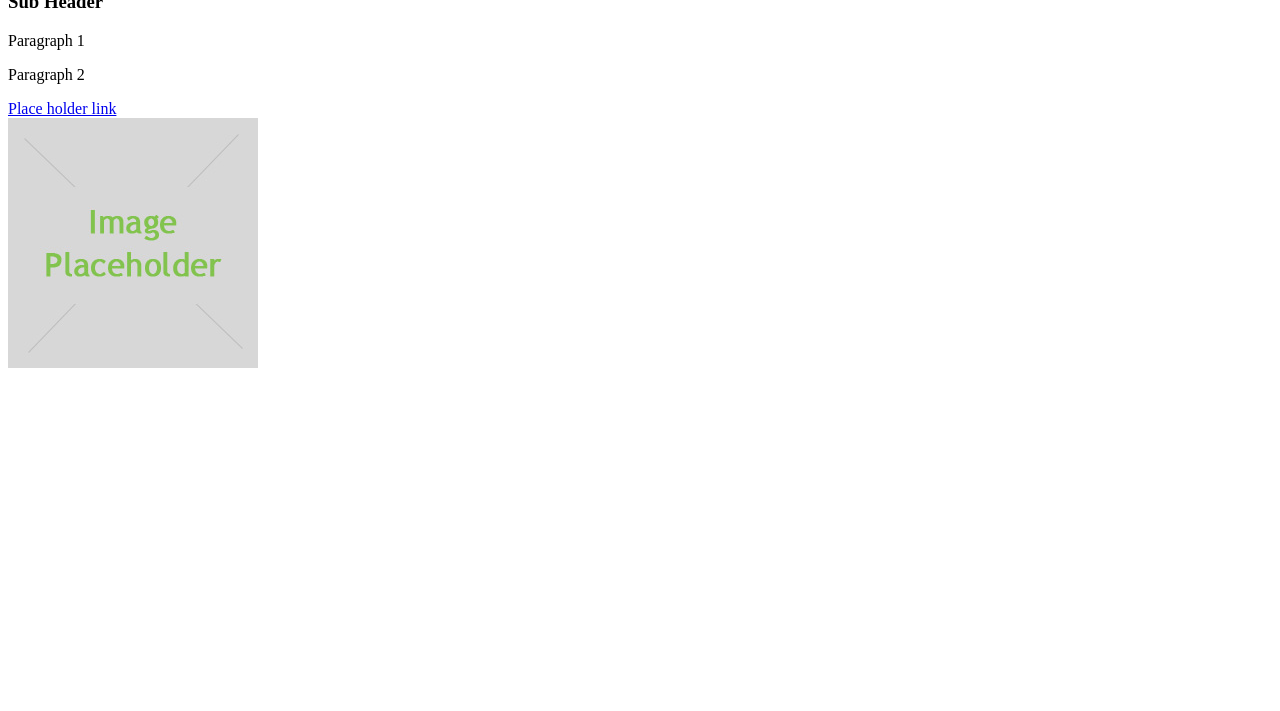
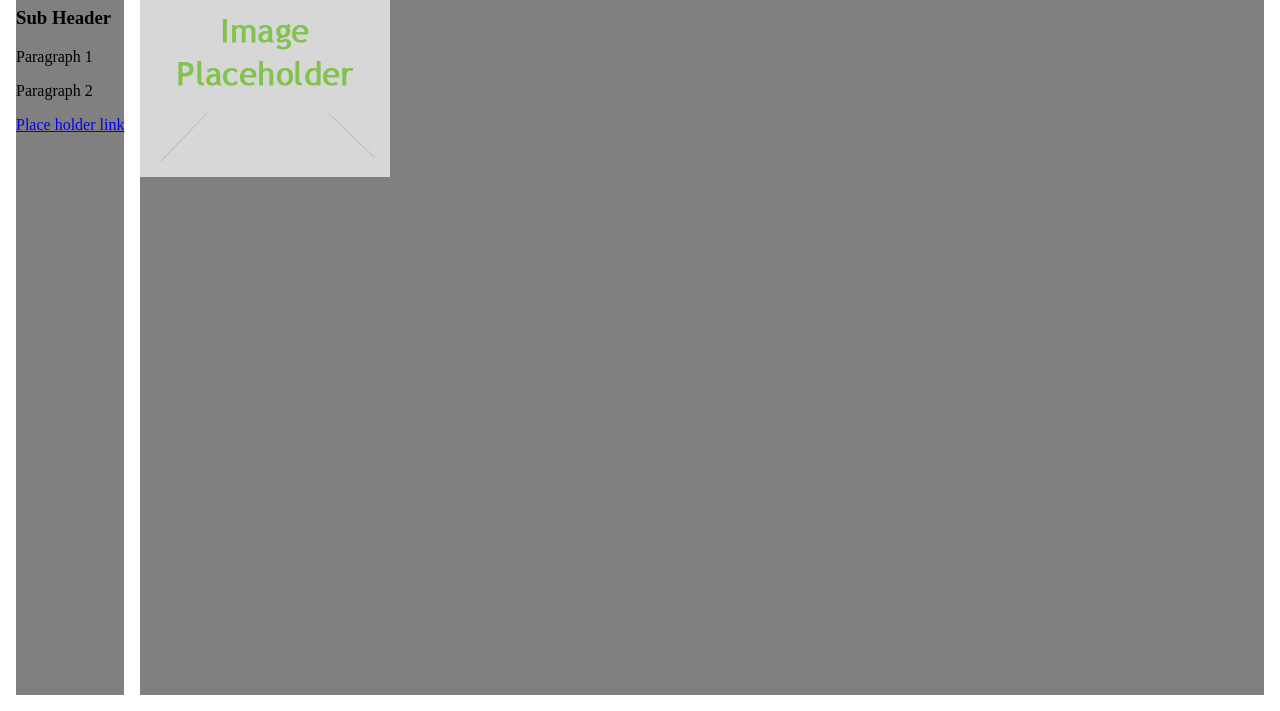
Before and after one commit to JPrevost21/app-site-template, a plain HTML site: page index.html in a window 1280 px wide. Shown: the part 89-800 px from the top of the page. Drawn offline with nearby package versions, Linux system fonts and the light colour scheme.

Commit message:
Added css link to head tag and flex box to left and right divs.

```diff
--- a/index.html
+++ b/index.html
@@ -4,6 +4,7 @@
         <meta charset="utf-8">
         <meta http-equiv="X-UA-Compatible" content="IE=edge">
         <meta name="viewport" content="width=device-width, initial-scale=1">
+        <link rel="stylesheet" href="styles.css">
     </head>
     <body>
         <div id="left">
--- a/styles.css
+++ b/styles.css
@@ -9,3 +9,15 @@ body {
   display: flex;
   padding: 16px;
 }
+
+#left {
+  background-color: gray;
+  margin-right: 16px;
+}
+
+#right {
+  background-color: gray;
+  flex-grow: 1;
+  display: flex;
+  flex-direction: column;
+}
```
Lines whose indentation alone changed are shown as unchanged.
